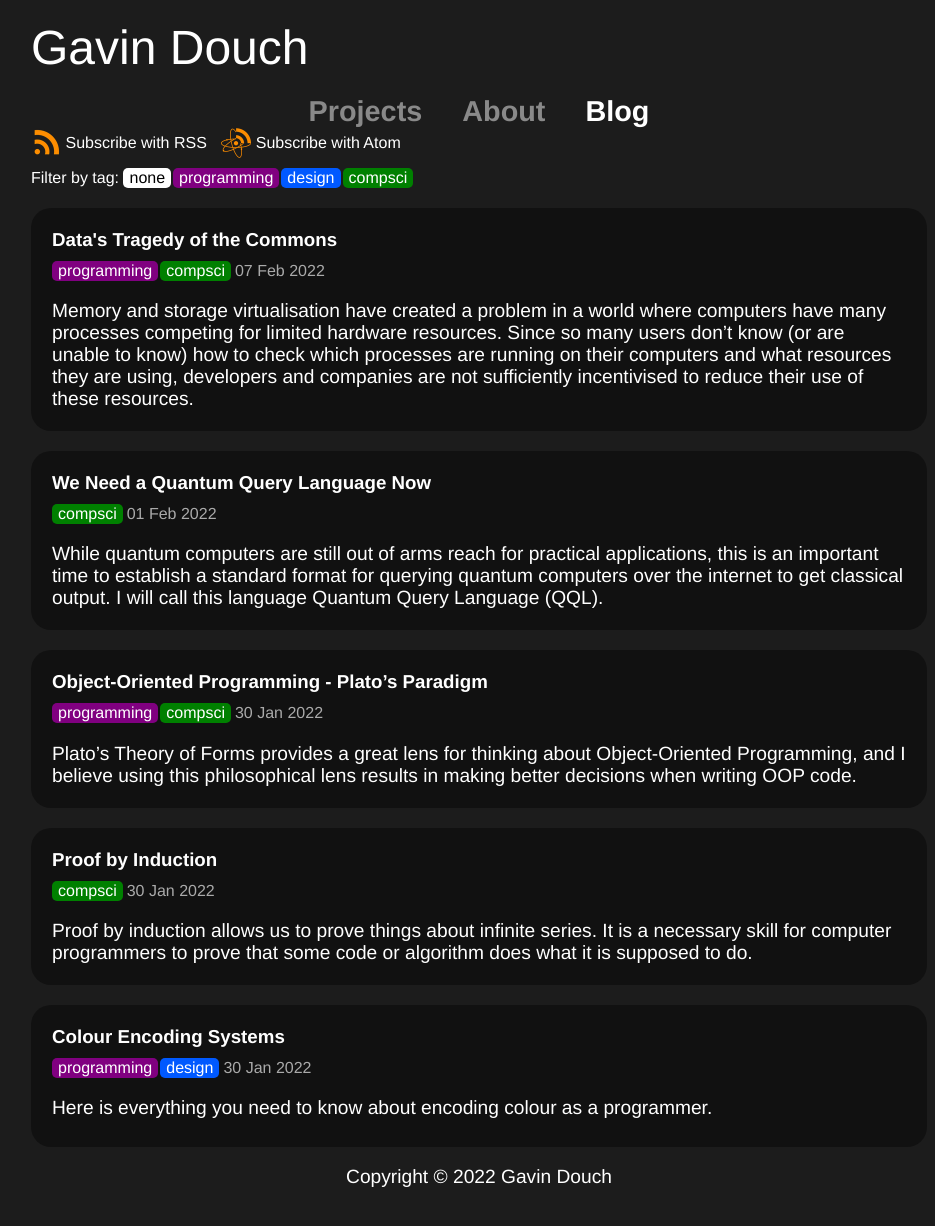
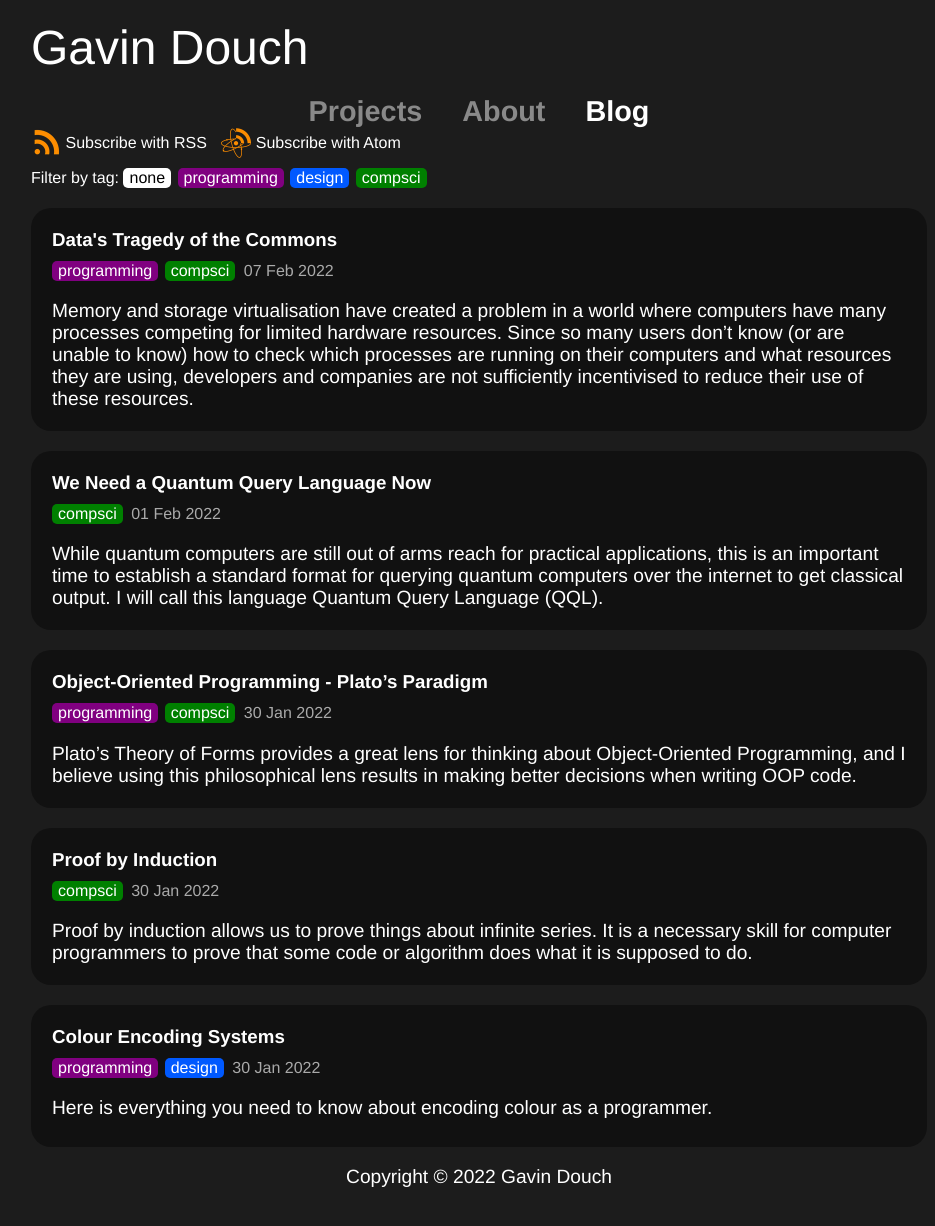
Before and after one commit to Coedice/website, a Jekyll site: the page built from blog.html, in a window 1280 px wide. Shown: the whole page, without its empty margins (161-1096 px from the left). Built offline with Jekyll 4.4.1, drawn with Linux system fonts in a browser that asks for light colours.

Commit message:
Remove unnecessary Liquid whitespace control

```diff
--- a/_includes/icons.html
+++ b/_includes/icons.html
@@ -1,4 +1,4 @@
-{%- comment -%} Generated at http://faviconit.com/en {%- endcomment -%}
+{% comment %} Generated at http://faviconit.com/en {% endcomment %}
 <link rel="shortcut icon" href="{{ '/assets/images/favicons/favicon.ico?v=2' | relative_url }}">
 <link rel="icon" sizes="16x16 32x32 64x64" href="{{ '/assets/images/favicons/favicon.ico?v=2' | relative_url }}">
 <link rel="icon" type="image/png" sizes="196x196" href="{{ '/assets/images/favicons/favicon-192.png?v=2' | relative_url }}">
--- a/_includes/nav.html
+++ b/_includes/nav.html
@@ -1,7 +1,7 @@
 <nav>
 	<ul>
-		{%- for navigation_page in site.data.navigation.pages -%}
+		{% for navigation_page in site.data.navigation.pages %}
 			<li><a href="{{ navigation_page.url | relative_url }}"{% if page.url == navigation_page.url %} id="currentPage"{% endif %}>{{navigation_page.title}}</a></li>
-		{%- endfor -%}
+		{% endfor %}
 	</ul>
 </nav>
--- a/_layouts/default.html
+++ b/_layouts/default.html
@@ -4,7 +4,7 @@ layout: compress
 <!DOCTYPE html>
 <html lang="en">
 	<head>
-		{%- if jekyll.environment == "production" -%}
+		{% if jekyll.environment == "production" %}
 		<!-- Global site tag (gtag.js) - Google Analytics -->
 			<script async src="https://www.googletagmanager.com/gtag/js?id=UA-46750199-4"></script>
 			<script>
@@ -14,9 +14,9 @@ layout: compress
 
 				gtag('config', 'UA-46750199-4');
 			</script>
-		{%- endif -%}
+		{% endif %}
 		<meta charset="UTF-8">
-		{%- seo -%}
+		{% seo %}
 		<meta name="viewport" content="width=device-width, initial-scale=1.0">
 		<meta name="language" content="english">
 		<meta name="copyright" content="Gavin Douch">
@@ -25,23 +25,23 @@ layout: compress
 		<link rel="alternate" type="application/rss+xml" title="RSS" href="{{ '/blog/feed.rss' | relative_url }}">
 		<link type="application/atom+xml" rel="alternate" href="{{ '/blog/feed.atom' | relative_url }}" title="{{ site.data.feed.title }}">
 		{% include icons.html %}
-		{%- if page.use_math -%}
+		{% if page.use_math %}
 			<meta name="turbolinks-visit-control" content="reload">
 			{% include mathjax_support.html %}
-		{%- endif -%}
+		{% endif %}
 		<script src="{{ '/assets/scripts/turbolinks.js' | relative_url }}"></script>
-		{%- if page.title == "QR Code Generator" -%}
+		{% if page.title == "QR Code Generator" %}
 			<script src="{{ '/assets/scripts/qrCode.js' | relative_url }}"></script>
-		{%- endif -%}
-		{%- if page.title == "Blog" -%}
+		{% endif %}
+		{% if page.title == "Blog" %}
 			<script src="{{ '/assets/scripts/tagFilter.js' | relative_url }}"></script>
-		{%- endif -%}
+		{% endif %}
 	</head>
 	<body>
 		<div id="main">
 			<a id="title" href="{{ '/' | relative_url }}">Gavin Douch</a>
 			{% include nav.html %}
-			{{- content -}}
+			{{ content }}
 		</div>
 		<p id="footer">Copyright &copy; {{ site.time | date: '%Y' }} Gavin Douch</p>
 	</body>
--- a/blog.html
+++ b/blog.html
@@ -5,24 +5,24 @@ layout: default
 {% include subscribe.html %}
 <span class="tagList" id="tagFilterList">
     Filter by tag: <a onclick="filter('none');" class="tagLabel none">none</a>
-    {%- for tag in site.tags -%}
+    {% for tag in site.tags %}
         <a onclick="filter('{{ tag[0] }}');" class="tagLabel {{ tag[0] }}">{{ tag[0] }}</a>
-    {%- endfor -%}
+    {% endfor %}
 </span>
 <script>document.getElementById("tagFilterList").style.display = "inline-block";</script>
-{%- for post in site.posts -%}
+{% for post in site.posts %}
     <a href="{{ post.url | absolute_url }}" class="postSummary">
         <h3>{{ post.title }}</h3>
         <span>
             <span class="tagList">
-                {%- for tag in site.tags -%}
-                    {%- if post.tags contains tag[0] -%}
+                {% for tag in site.tags %}
+                    {% if post.tags contains tag[0] %}
                         <span class="tagLabel {{ tag[0] }}">{{ tag[0] }}</span>
-                    {%- endif -%}
-                {%- endfor -%}
+                    {% endif %}
+                {% endfor %}
             </span>
-            {{- post.date | date_to_string -}}
+            {{ post.date | date_to_string }}
         </span>
         {{ post.excerpt }}
     </a>
-{%- endfor -%}
+{% endfor %}
```
Also changed, not shown: _includes/readingTime.html (+7 -7 lines), index.html (+6 -6 lines), 2 other files.
